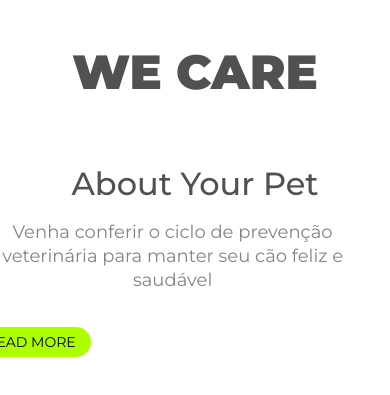
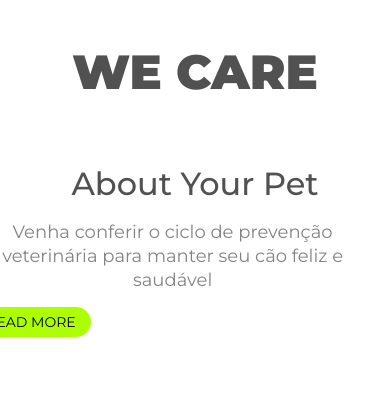
Before and after one commit to daniellypedrini/We-Care, a plain HTML site: page index.html in a window 390 px wide. Shown: the part 395-790 px from the top of the page. Drawn offline with Linux system fonts and the light colour scheme.

Commit message:
altração no código responsivo

```diff
--- a/style.css
+++ b/style.css
@@ -135,6 +135,8 @@ p {
         width: 80px; /* Diminui a largura do botão */
         height: 30px; /* Diminui a altura do botão */
         font-size: 14px; /* Reduz o tamanho do texto */
+        text-align: center;
+        margin: auto;
     }
 
     .main {
@@ -170,9 +172,8 @@ p {
     .button-content {
         width: 120px; /* Reduz a largura */
         height: 30px; /* Reduz a altura */
-        margin-left: 0; /* Remove a margem lateral */
-        margin-top: 20px; /* Ajusta o espaçamento superior */
         font-size: 14px; /* Reduz o tamanho da fonte */
         text-align: center; /* Centraliza o texto no botão */
+        margin: auto;
     }
 }
```
